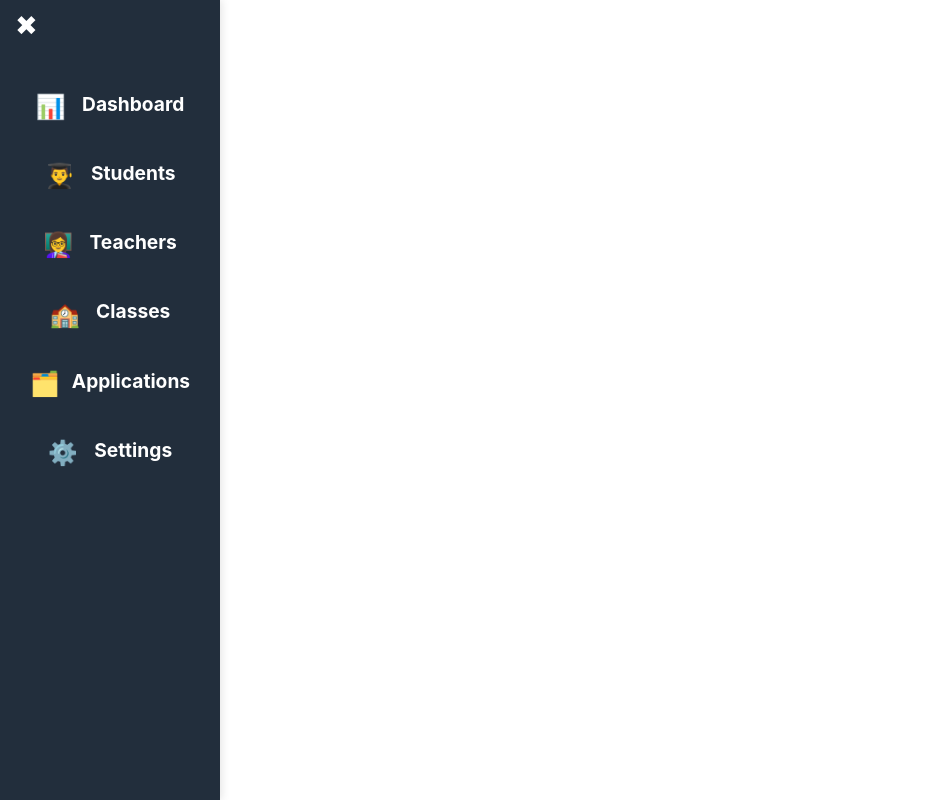
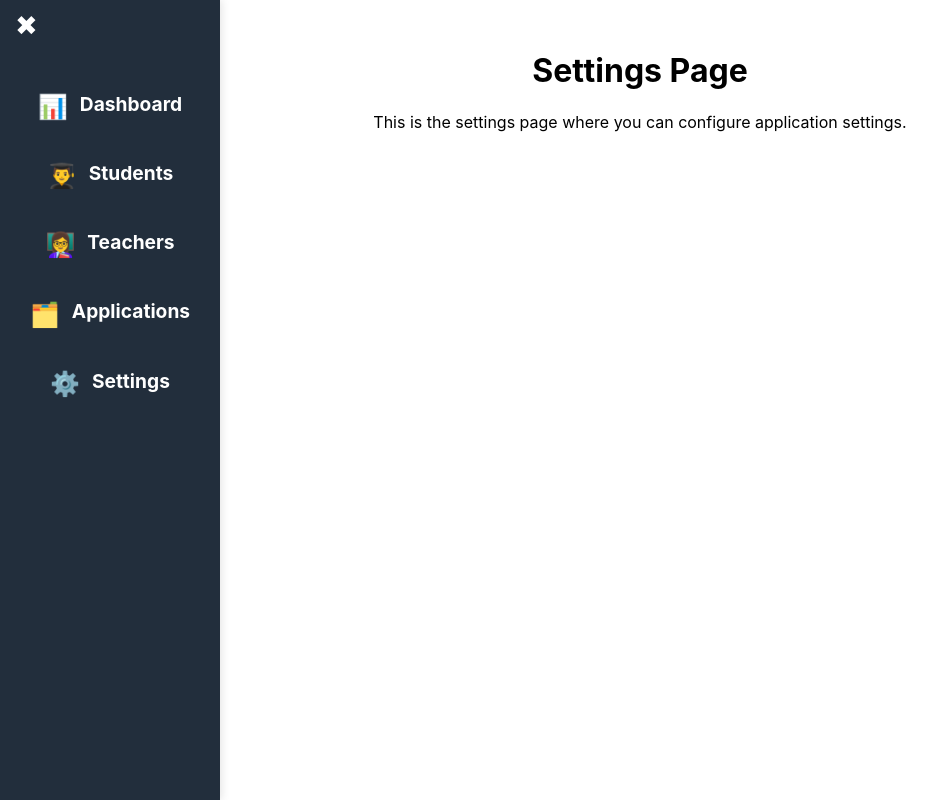
Before and after one commit to achyuta0001/ERP-school-ui, a React (Create React App) app: page /settings in a window 1280 px wide. Shown: the whole page, without its empty margins (0-952 px from the left). Built offline with nearby package versions, Linux system fonts and the light colour scheme.

Commit message:
feat/general page skeleton added

```diff
--- a/src/App.js
+++ b/src/App.js
@@ -4,6 +4,10 @@ import './styles/App.css';
 import Sidebar from './sidebar/sidebar';
 import Applications from "./pages/applications";
 import ApplicationForm from "./forms/applicationForm";
+import Dashboard from "./pages/dashboard";
+import Students from "./pages/students";
+import Teachers from "./pages/teachers";
+import Settings from "./pages/settings";
 
 function App() {
   return (
@@ -12,8 +16,12 @@ function App() {
         <Sidebar />
         <div style={{ flex: 1, padding: "30px" }}>
           <Routes>
+            <Route path="/dashboard" element={<Dashboard />} />
+            <Route path="/students" element={<Students />} />
+            <Route path="/teachers" element={<Teachers/>} />
             <Route path="/applications" element={<Applications />} />
             <Route path="/applicationForm" element={<ApplicationForm />} />
+            <Route path="/settings" element={<Settings />} />
             {/* future routes to be added */}
           </Routes>
         </div>
--- /dev/null
+++ b/src/pages/dashboard.js
@@ -0,0 +1,9 @@
+const Dashboard = () => {
+    return (
+        <div>
+        <h1>Dashboard</h1>
+        <p>Welcome to the ERP School Dashboard!</p>
+        </div>
+    );
+}
+export default Dashboard;
--- /dev/null
+++ b/src/pages/settings.js
@@ -0,0 +1,9 @@
+const Settings = () => {
+    return (
+        <div>
+        <h1>Settings Page</h1>
+        <p>This is the settings page where you can configure application settings.</p>
+        </div>
+    )
+};
+export default Settings;
--- /dev/null
+++ b/src/pages/students.js
@@ -0,0 +1,9 @@
+const Students = () => {
+    return (
+        <div>
+        <h1>Students Page</h1>
+        <p>This is the students page where you can manage student information.</p>
+        </div>
+    );
+    }
+    export default Students;
--- /dev/null
+++ b/src/pages/teachers.js
@@ -0,0 +1,9 @@
+const Teachers = () => {
+    return (
+        <div>
+        <h1>Teachers Page</h1>
+        <p>entitlement based views to be added</p>
+        </div>
+    );
+    }
+    export default Teachers;
--- a/src/sidebar/sidebar.js
+++ b/src/sidebar/sidebar.js
@@ -30,17 +30,29 @@ const Sidebar = () => {
       {!collapsed && (
         <nav className="sidebar-nav expanded-nav">
           <ul>
-            <li><a href="#dashboard"><span className="sidebar-icon">{icons.dashboard}</span> <span className="sidebar-text enlarged">Dashboard</span></a></li>
-            <li><a href="#students"><span className="sidebar-icon">{icons.students}</span> <span className="sidebar-text enlarged">Students</span></a></li>
-            <li><a href="#teachers"><span className="sidebar-icon">{icons.teachers}</span> <span className="sidebar-text enlarged">Teachers</span></a></li>
-            <li><a href="#classes"><span className="sidebar-icon">{icons.classes}</span> <span className="sidebar-text enlarged">Classes</span></a></li>
+            <li><a href="/dashboard" onClick={e => handleNav(e, "/dashboard")}>
+                <span className="sidebar-icon">{icons.dashboard}</span>
+                <span className="sidebar-text enlarged">Dashboard</span>
+              </a></li>
+            <li><a href="/students" onClick={e => handleNav(e, "/students")}>
+                <span className="sidebar-icon">{icons.students}</span>
+                <span className="sidebar-text enlarged">Students</span>
+              </a></li>
+            <li><a href="/teachers" onClick={e => handleNav(e, "/teachers")}>
+                <span className="sidebar-icon">{icons.teachers}</span>
+                <span className="sidebar-text enlarged">Teachers</span>
+              </a></li>
+            {/*<li><a href="#classes"><span className="sidebar-icon">{icons.classes}</span> <span className="sidebar-text enlarged">Classes</span></a></li>*/}
             <li>
               <a href="/applications" onClick={e => handleNav(e, "/applications")}>
                 <span className="sidebar-icon">{icons.applications}</span>
                 <span className="sidebar-text enlarged">Applications</span>
               </a>
             </li>
-            <li><a href="#settings"><span className="sidebar-icon">{icons.settings}</span> <span className="sidebar-text enlarged">Settings</span></a></li>
+            <li><a href="/settings" onClick={e => handleNav(e, "/settings")}>
+                <span className="sidebar-icon">{icons.settings}</span>
+                <span className="sidebar-text enlarged">Settings</span>
+              </a></li>
           </ul>
         </nav>
       )}
@@ -48,16 +60,29 @@ const Sidebar = () => {
       {collapsed && (
         <nav className="sidebar-nav collapsed-nav">
           <ul>
-            <li><a href="#dashboard"><span className="sidebar-icon">{icons.dashboard}</span></a></li>
-            <li><a href="#students"><span className="sidebar-icon">{icons.students}</span></a></li>
-            <li><a href="#teachers"><span className="sidebar-icon">{icons.teachers}</span></a></li>
-            <li><a href="#classes"><span className="sidebar-icon">{icons.classes}</span></a></li>
+            <li><a href="/dashboard" onClick={e => handleNav(e, "/dashboard")}>
+                <span className="sidebar-icon">{icons.dashboard}</span>
+
+              </a></li>
+            <li><a href="/students" onClick={e => handleNav(e, "/students")}>
+                <span className="sidebar-icon">{icons.students}</span>
+
+              </a></li>
+            <li><a href="/teachers" onClick={e => handleNav(e, "/teachers")}>
+                <span className="sidebar-icon">{icons.teachers}</span>
+
+              </a></li>
+            {/*<li><a href="#classes"><span className="sidebar-icon">{icons.classes}</span> <span className="sidebar-text enlarged">Classes</span></a></li>*/}
             <li>
               <a href="/applications" onClick={e => handleNav(e, "/applications")}>
                 <span className="sidebar-icon">{icons.applications}</span>
+
               </a>
             </li>
-            <li><a href="#settings"><span className="sidebar-icon">{icons.settings}</span></a></li>
+            <li><a href="/settings" onClick={e => handleNav(e, "/settings")}>
+                <span className="sidebar-icon">{icons.settings}</span>
+
+              </a></li>
           </ul>
         </nav>
       )}
```
